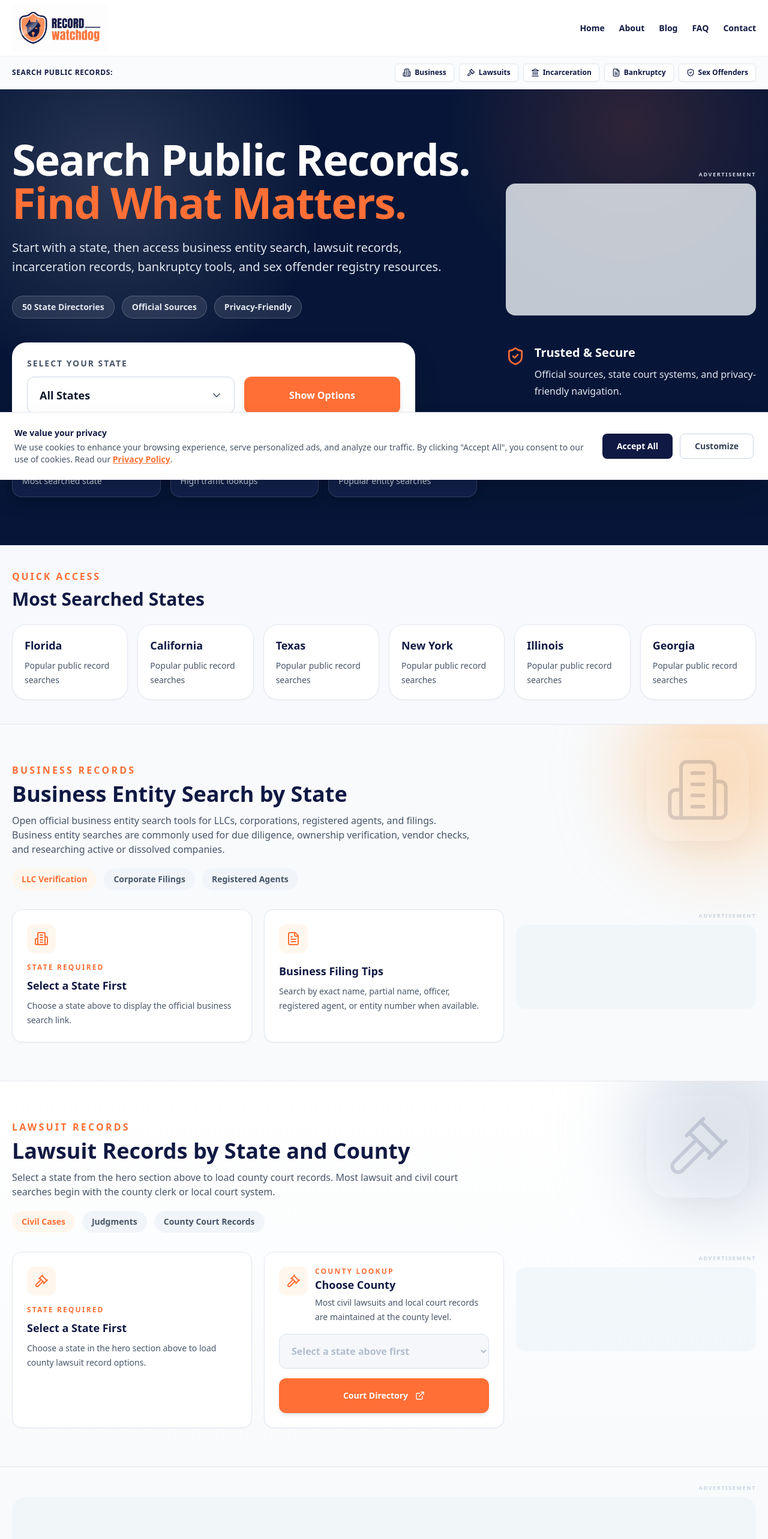
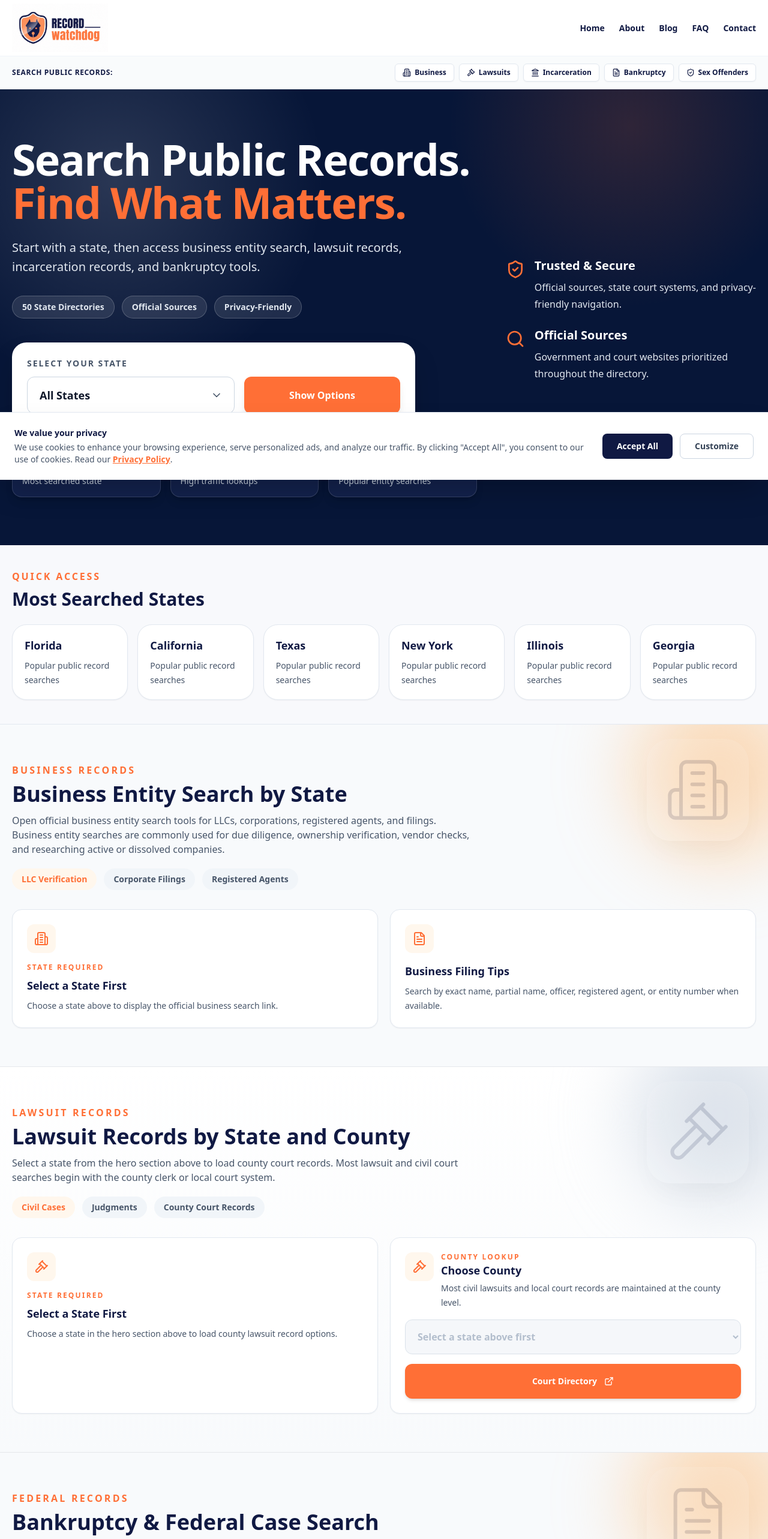
Before and after one commit to nikolausbenigni-lgtm/4recordwatchdog, a React (Vite) app: page / in a window 1280 px wide. Shown: the top 2566 px of the page at 60% size. Built offline with nearby package versions, Linux system fonts and the light colour scheme.

Commit message:
Update Home.jsx

```diff
--- a/src/pages/Home.jsx
+++ b/src/pages/Home.jsx
@@ -1,5 +1,5 @@
 import React, { useState } from 'react';
-import { Building2, ChevronDown, ExternalLink, FileText, Gavel, Landmark, Search, ShieldCheck, User, Users } from 'lucide-react';
+import { Building2, ChevronDown, ExternalLink, FileText, Gavel, Landmark, Search, ShieldCheck, Users } from 'lucide-react';
 
 const states = [
   { name: 'All States', abbr: '', biz: '' },
@@ -105,7 +105,6 @@ const links = {
   courtListener: 'https://www.courtlistener.com/',
   docketAlarm: 'https://www.docketalarm.com/',
   unicourt: 'https://unicourt.com/',
-  nsopw: 'https://www.nsopw.gov/search-public-sex-offender-registries',
   pacerCaseLocator: 'https://pcl.uscourts.gov/pcl/index.jsf',
 };
 
@@ -132,15 +131,6 @@ function Card({ icon: Icon, title, text, href, tag }) {
   );
 }
 
-function AdBox({ compact = false }) {
-  return (
-    <div className={`${compact ? 'py-1' : 'py-2'}`}>
-      <div className="mb-2 flex items-center justify-end"><span className="text-[9px] font-bold uppercase tracking-[0.18em] text-slate-300">Advertisement</span></div>
-      <div className={`w-full overflow-hidden rounded-2xl bg-slate-100/80 ${compact ? 'h-[140px]' : 'h-[220px]'}`} />
-    </div>
-  );
-}
-
 function SectionAccent({ icon: Icon, orange = false }) {
   return (
     <>
@@ -158,11 +148,6 @@ export default function Home() {
   const [selectedState, setSelectedState] = useState('All States');
   const [selectedCounty, setSelectedCounty] = useState('');
   const [name, setName] = useState('');
-  const [street, setStreet] = useState('');
-  const [city, setCity] = useState('');
-  const [sexState, setSexState] = useState('');
-  const [zip, setZip] = useState('');
-  const [radius, setRadius] = useState('5');
 
   const hasState = selectedState !== 'All States';
   const state = states.find((s) => s.name === selectedState && s.name !== 'All States');
@@ -188,7 +173,7 @@ export default function Home() {
         <div className="relative mx-auto grid max-w-7xl gap-12 px-5 py-16 lg:grid-cols-[1.3fr_.7fr] lg:py-20">
           <div>
             <h1 className="max-w-4xl text-5xl font-black leading-tight tracking-tight md:text-7xl">Search Public Records.<br /><span className="text-[#ff6f36]">Find What Matters.</span></h1>
-            <p className="mt-6 max-w-3xl text-xl leading-8 text-slate-200">Start with a state, then access business entity search, lawsuit records, incarceration records, bankruptcy tools, and sex offender registry resources.</p>
+            <p className="mt-6 max-w-3xl text-xl leading-8 text-slate-200">Start with a state, then access business entity search, lawsuit records, incarceration records, and bankruptcy tools.</p>
             <div className="mt-8 flex flex-wrap gap-3 text-sm font-bold text-slate-200">
               <span className="rounded-full border border-white/20 bg-white/10 px-4 py-2">50 State Directories</span>
               <span className="rounded-full border border-white/20 bg-white/10 px-4 py-2">Official Sources</span>
@@ -221,7 +206,6 @@ export default function Home() {
           </div>
 
           <div className="grid content-center gap-8">
-            <AdBox />
             <div className="space-y-6 pt-2">
               <div className="flex items-start gap-4">
                 <ShieldCheck className="mt-1 h-8 w-8 shrink-0 text-[#ff6f36]" />
@@ -263,10 +247,9 @@ export default function Home() {
             <span className="rounded-full bg-slate-100 px-4 py-2">Registered Agents</span>
           </div>
         </div>
-        <div className="relative z-10 grid gap-5 md:grid-cols-3">
+        <div className="relative z-10 grid gap-5 md:grid-cols-2">
           <Card icon={Building2} title={hasState ? `${selectedState} Entity Search` : 'Select a State First'} text={hasState ? 'Look up official Secretary of State business filings.' : 'Choose a state above to display the official business search link.'} href={hasState ? businessUrl : undefined} tag={hasState ? 'Official source' : 'State required'} />
           <Card icon={FileText} title="Business Filing Tips" text="Search by exact name, partial name, officer, registered agent, or entity number when available." />
-          <AdBox compact />
         </div>
       </section>
 
@@ -282,7 +265,7 @@ export default function Home() {
             <span className="rounded-full bg-slate-100 px-4 py-2">County Court Records</span>
           </div>
 
-          <div className="mt-8 grid gap-5 lg:grid-cols-3">
+          <div className="mt-8 grid gap-5 lg:grid-cols-2">
             <Card icon={Gavel} title={hasState ? `${selectedState} Court Directory` : 'Select a State First'} text={hasState ? 'Use official court and clerk resources for lawsuit and civil case records.' : 'Choose a state in the hero section above to load county lawsuit record options.'} tag={hasState ? 'Lawsuit source' : 'State required'} />
             <div className="rounded-2xl border border-slate-200 bg-white p-6 shadow-sm">
               <div className="mb-4 flex items-start gap-3">
@@ -295,12 +278,9 @@ export default function Home() {
               </select>
               <div className="mt-4 w-full"><ButtonLink href={lawsuitUrl}>{selectedCountyLink ? 'Open Lawsuit Search' : 'Court Directory'}</ButtonLink></div>
             </div>
-            <AdBox compact />
           </div>
         </div>
       </section>
-
-      <section className="px-5 py-5"><div className="mx-auto max-w-7xl"><div className="py-2"><div className="mb-2 flex items-center justify-end"><span className="text-[9px] font-bold uppercase tracking-[0.18em] text-slate-300">Advertisement</span></div><div className="h-[120px] w-full overflow-hidden rounded-3xl bg-slate-100/80" /></div></div></section>
 
       <section id="bankruptcy" className="relative mx-auto max-w-7xl overflow-hidden px-5 py-16">
         <SectionAccent icon={FileText} orange />
@@ -345,51 +325,11 @@ export default function Home() {
               <ButtonLink href={inmateUrl}>{hasState ? `Open ${selectedState} Search` : 'Open State Directory'}</ButtonLink>
             </div>
           </div>
-          <div className="mt-8 grid gap-5 md:grid-cols-3">
+          <div className="mt-8 grid gap-5 md:grid-cols-2">
             <Card icon={ShieldCheck} title="Federal Inmate Locator" text="Search Bureau of Prisons records for federal inmates, federal convictions, and U.S. federal custody records." href={links.bop} />
             <Card icon={Users} title="County Jail Directory" text="Search county jail rosters, sheriff inmate databases, and local detention records by county or sheriff office." href="https://www.usa.gov/local-governments" />
-            <AdBox compact />
           </div>
         </div>
-      </section>
-
-      <section id="sex" className="relative mx-auto max-w-7xl overflow-hidden px-5 py-16">
-        <SectionAccent icon={ShieldCheck} orange />
-        <div className="relative z-10">
-          <p className="font-black uppercase tracking-[0.2em] text-[#ff6f36]">Public safety</p>
-          <h2 className="mt-2 text-4xl font-black">National Sex Offender Registry</h2>
-          <p className="mt-3 max-w-3xl text-slate-600">Search the official NSOPW registry by name or address-radius lookup. The National Sex Offender Public Website aggregates participating state, territorial, and tribal registry systems into one searchable platform.</p>
-          <div className="mt-5 flex flex-wrap gap-3 text-sm font-bold text-slate-600">
-            <span className="rounded-full bg-orange-50 px-4 py-2 text-[#ff6f36]">National Registry</span>
-            <span className="rounded-full bg-slate-100 px-4 py-2">Address Radius Search</span>
-            <span className="rounded-full bg-slate-100 px-4 py-2">Public Safety Records</span>
-          </div>
-        </div>
-        <div className="relative z-10 mt-8 grid gap-6 lg:grid-cols-2">
-          <div className="rounded-3xl border bg-white p-7 shadow-sm">
-            <div className="mb-5 flex items-center gap-4"><User className="h-8 w-8 text-[#ff6f36]" /><h3 className="text-2xl font-black">Name Lookup</h3></div>
-            <input value={name} onChange={(e) => setName(e.target.value)} placeholder="First and last name" className="w-full rounded-xl border px-4 py-4 outline-none" />
-            <div className="mt-5 w-full"><ButtonLink href={links.nsopw}>Open Name Search</ButtonLink></div>
-          </div>
-          <div className="rounded-3xl border bg-white p-7 shadow-sm">
-            <div className="mb-5 flex items-center gap-4"><Search className="h-8 w-8 text-[#101943]" /><h3 className="text-2xl font-black">Address Radius Lookup</h3></div>
-            <div className="grid gap-3">
-              <input value={street} onChange={(e) => setStreet(e.target.value)} placeholder="Street address" className="rounded-xl border px-4 py-4 outline-none" />
-              <div className="grid gap-3 sm:grid-cols-[1fr_130px]">
-                <input value={city} onChange={(e) => setCity(e.target.value)} placeholder="City" className="rounded-xl border px-4 py-4 outline-none" />
-                <input value={sexState} onChange={(e) => setSexState(e.target.value)} placeholder="State" className="rounded-xl border px-4 py-4 outline-none" />
-              </div>
-              <div className="grid gap-3 sm:grid-cols-[1fr_130px]">
-                <input value={zip} onChange={(e) => setZip(e.target.value)} placeholder="ZIP code" className="rounded-xl border px-4 py-4 outline-none" />
-                <select value={radius} onChange={(e) => setRadius(e.target.value)} className="rounded-xl border px-4 py-4 font-bold outline-none">
-                  <option value="1">1 Mile</option><option value="5">5 Miles</option><option value="10">10 Miles</option><option value="25">25 Miles</option>
-                </select>
-              </div>
-            </div>
-            <div className="mt-5 w-full"><ButtonLink href={links.nsopw} dark>Open Address Search</ButtonLink></div>
-          </div>
-        </div>
-        <p className="relative z-10 mt-5 text-sm text-slate-600">Address searches are completed on the official NSOPW website. RecordWatchdog does not host registry records.</p>
       </section>
 
       <section className="mx-auto max-w-7xl px-5 py-16">
@@ -456,7 +396,6 @@ export default function Home() {
               <li className="flex items-start gap-3 text-sm leading-6 text-slate-700"><span className="mt-1 h-2 w-2 shrink-0 rounded-full bg-[#ff6f36]"></span><strong>Incarceration & Jail Rosters:</strong> State Department of Corrections inmate locators and county jail databases.</li>
               <li className="flex items-start gap-3 text-sm leading-6 text-slate-700"><span className="mt-1 h-2 w-2 shrink-0 rounded-full bg-[#ff6f36]"></span><strong>Federal Bankruptcy Filings:</strong> Chapter 7, 11, and 13 records via the official PACER system.</li>
               <li className="flex items-start gap-3 text-sm leading-6 text-slate-700"><span className="mt-1 h-2 w-2 shrink-0 rounded-full bg-[#ff6f36]"></span><strong>Property & Real Estate:</strong> County assessor values, deed histories, and tax lien records.</li>
-              <li className="flex items-start gap-3 text-sm leading-6 text-slate-700"><span className="mt-1 h-2 w-2 shrink-0 rounded-full bg-[#ff6f36]"></span><strong>Public Safety Registries:</strong> Official National Sex Offender Public Website (NSOPW) geographic and name searches.</li>
             </ul>
           </div>
         </div>
@@ -504,7 +443,6 @@ export default function Home() {
             ].map((item) => <Chip key={item.label} href={item.href}>{item.label}</Chip>)}
           </div>
         </div>
-        <div className="mt-10"><AdBox /></div>
       </section>
     </main>
   );
```
